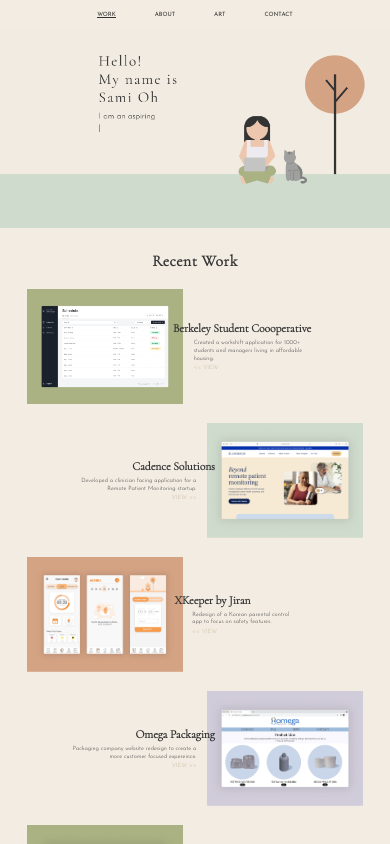
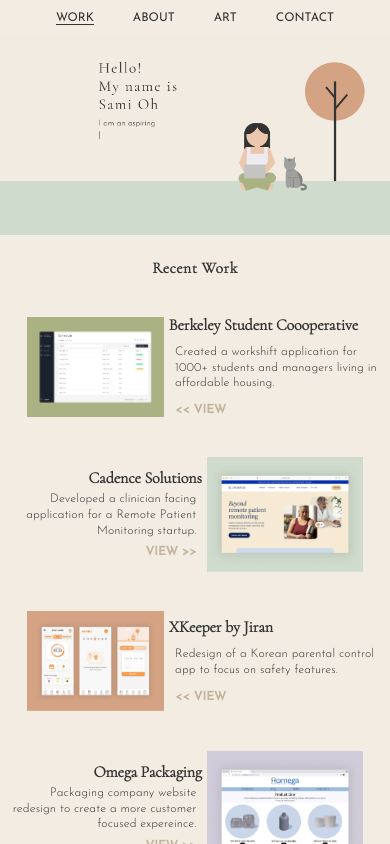
Before and after one commit to 9samioh/samioh, a React (Create React App) app: page /contact in a window 390 px wide. Shown: the top 844 px of the page. Built offline with nearby package versions, Linux system fonts and the light colour scheme.

Commit message:
mobile resume and seo

```diff
--- a/public/index.html
+++ b/public/index.html
@@ -7,7 +7,7 @@
     <meta name="theme-color" content="#000000" />
     <meta
       name="description"
-      content="Web site created using create-react-app"
+      content="Developer portfolio for Sami Oh - Web Developer/Software Engineer and previously a UI/UX designer"
     />
     <link rel="apple-touch-icon" href="%PUBLIC_URL%/logo192.png" />
     <!--
@@ -24,7 +24,7 @@
       work correctly both with client-side routing and a non-root public URL.
       Learn how to configure a non-root public URL by running `npm run build`.
     -->
-    <title>React App</title>
+    <title>Samantha Oh - Portfolio</title>
   </head>
   <body>
     <noscript>You need to enable JavaScript to run this app.</noscript>
--- a/src/components/Navbar/Navbar.module.css
+++ b/src/components/Navbar/Navbar.module.css
@@ -15,3 +15,13 @@
   display: inline;
   border-bottom: 1px solid #333333;
 }
+
+@media (max-width: 768px) {
+  .navlink {
+    font-size: 12px !important;
+  }
+
+  .active {
+    font-size: 12px !important;
+  }
+}
--- a/src/components/WorkComponents/LeftWorkComponent.tsx
+++ b/src/components/WorkComponents/LeftWorkComponent.tsx
@@ -14,15 +14,22 @@
   link: string;
 }) => {
   return (
-    <Stack direction="row" alignItems={"center"} paddingBottom={"5%"}>
+    <Stack
+      direction="row"
+      alignItems={"center"}
+      paddingBottom={"5%"}
+      className={styles.projectCard}
+    >
       <img src={image} alt="bsc" className={styles.leftimg} />
-      <Stack>
+      <Stack className={styles.textFlex}>
         <Typography variant="h2" className={styles.lefttitlefont}>
           {name}
         </Typography>
         <Typography className={styles.leftbodyfont}>{description}</Typography>
         <NavLink to={link} className={styles.navlink}>
-          <Typography className={styles.leftlinkfont}>&lt;&lt; VIEW</Typography>
+          <Typography className={styles.leftlinkfont} fontWeight={600}>
+            &lt;&lt; VIEW
+          </Typography>
         </NavLink>
       </Stack>
     </Stack>
--- a/src/components/WorkComponents/RightWorkComponent.tsx
+++ b/src/components/WorkComponents/RightWorkComponent.tsx
@@ -14,7 +14,12 @@
   link: string;
 }) => {
   return (
-    <Stack direction="row" alignItems={"center"} paddingBottom={"5%"}>
+    <Stack
+      direction="row"
+      alignItems={"center"}
+      paddingBottom={"5%"}
+      className={styles.projectCard}
+    >
       <Stack sx={{ float: "right" }} textAlign={"right"} display={"block"}>
         <Typography variant="h2" className={styles.righttitlefont}>
           {name}
--- a/src/components/WorkComponents/WorkComponents.module.css
+++ b/src/components/WorkComponents/WorkComponents.module.css
@@ -1,3 +1,7 @@
+.projectCard {
+  margin: 0 10%;
+}
+
 .leftimg {
   width: 40%;
   padding-left: 7%;
@@ -6,22 +10,21 @@
 .lefttitlefont {
   transform: translateX(-5%);
   padding-bottom: 2%;
-
 }
 
 .leftbodyfont {
-    font-family: 'sans';
-    font-variation-settings: 'wght' 200;
+  font-family: "sans";
+  font-variation-settings: "wght" 200;
   width: 60%;
   padding-left: 5%;
   padding-bottom: 1%;
 }
 
 .leftlinkfont {
-    font-family: 'sans';
-    font-variation-settings: 'wght' 400;
+  font-family: "sans";
+  font-variation-settings: "wght" 500;
   padding-left: 5%;
-    color: #C3B499;
+  color: #c3b499;
   text-decoration: none;
 }
 
@@ -34,32 +37,80 @@
   transform: translateX(10%);
   padding-bottom: 2%;
   text-align: right;
-float: right
+  float: right;
 }
 
 .rightbodyfont {
-    font-family: 'sans';
-    font-variation-settings: 'wght' 200;
+  font-family: "sans";
+  font-variation-settings: "wght" 200;
   width: 60%;
   padding-right: 5%;
   padding-bottom: 1%;
   float: right;
   text-align: right;
   padding-left: 35%;
-
 }
 
 .rightlinkfont {
   text-align: right;
-    font-family: 'sans';
-    font-variation-settings: 'wght' 400;
+  font-family: "sans";
+  font-variation-settings: "wght" 400;
   padding-right: 5%;
-    color: #C3B499;
+  color: #c3b499;
   text-decoration: none;
-    float: right
-
+  float: right;
 }
 
 .navlink {
   text-decoration: none;
 }
+
+@media (max-width: 768px) {
+  .projectCard {
+    margin: 20px 0 !important;
+  }
+  .leftimg {
+    width: 35% !important;
+  }
+
+  .textFlex {
+    gap: 5px;
+  }
+
+  .lefttitlefont {
+    font-size: 16px !important;
+    width: 100% !important;
+    transform: none !important;
+    margin-left: 5px !important;
+  }
+
+  .leftbodyfont {
+    font-size: 12px !important;
+    width: 90% !important;
+    line-height: 1.3 !important;
+  }
+
+  .leftlinkfont {
+    font-size: 12px !important;
+    font-weight: 600 !important;
+    margin-top: 5px !important;
+  }
+  .righttitlefont {
+    font-size: 16px !important;
+    width: 100% !important;
+    transform: none !important;
+    margin-right: 5px !important;
+  }
+
+  .rightbodyfont {
+    font-size: 12px !important;
+    width: 90% !important;
+    line-height: 1.3 !important;
+  }
+
+  .rightlinkfont {
+    font-size: 12px !important;
+    font-weight: 600 !important;
+    margin-top: 5px !important;
+  }
+}
--- a/src/pages/About/About.module.css
+++ b/src/pages/About/About.module.css
@@ -33,7 +33,7 @@
 }
 
 .link2 {
-    color: #AAB284;
+  color: #aab284;
   text-decoration: none;
   font-weight: bolder;
 }
@@ -44,8 +44,8 @@
 
 .link {
   text-decoration: none;
-    color: #AAB284;
-    font-weight:bolder
+  color: #aab284;
+  font-weight: bolder;
 }
 
 .projects {
@@ -56,3 +56,38 @@
   display: flex;
   align-items: center;
 }
+
+@media (max-width: 768px) {
+  .body {
+    padding: 5% !important;
+  }
+  h2 {
+    font-size: 18px !important;
+    font-weight: 600 !important;
+  }
+  h3 {
+    font-size: 18px !important;
+    font-weight: 600 !important;
+  }
+  p {
+    font-size: 12px !important;
+    line-height: 3.5vw !important;
+  }
+  .halfimg {
+    display: none;
+  }
+  .interests {
+    padding: 0 !important;
+  }
+  .interest1 {
+    width: 30% !important;
+  }
+
+  .contactimg {
+    display: none !important;
+  }
+  .contacttext {
+    width: 80% !important;
+    gap: 10px !important;
+  }
+}
--- a/src/pages/About/About.tsx
+++ b/src/pages/About/About.tsx
@@ -24,16 +24,17 @@
               Background
             </Typography>
             <Typography variant="body2">
-              Hi! My name is Sami and I'm a developer with previous experience
-              as a designer. My coding background comes from my CS courses and
-              involvment in two tech clubs during my time at Berkeley. In
-              college, I gained a lot of technical experience through my
-              on-campus organization called Blueprint, where we built web and
-              mobile applications for non-profits. All of my design skills are
-              from online courses, youtube videos, and a lot of google searches!
-              I gained industry experience throughout the past three years
-              through my current full-time Web Developer role as well as design
-              and software engineering internships in the past. I am always{" "}
+              Hi! My name is Sami and I'm currently working full-time as a web
+              developer with previous experience as a designer. My coding
+              background comes from my CS courses and involvment in two tech
+              clubs during my time at Berkeley. In college, I gained a lot of
+              technical experience through my on-campus organization called
+              Blueprint, where we built web and mobile applications for
+              non-profits. All of my design skills are from online courses,
+              youtube videos, and a lot of google searches! I gained industry
+              experience throughout the past three years through my current
+              full-time Web Developer role as well as design and software
+              engineering internships in the past. I am always{" "}
               <span style={{ fontWeight: "bolder" }}>
                 looking for open roles in software engineering
               </span>{" "}
@@ -52,6 +53,7 @@
           style={{ padding: "10% 0 5% 0" }}
           direction={"row"}
           justifyContent={"center"}
+          className={styles.interests}
         >
           <Stack className={styles.interest1}>
             <img
--- a/src/pages/Contact/Contact.tsx
+++ b/src/pages/Contact/Contact.tsx
@@ -19,7 +19,7 @@
         >
           <img src={contact} alt="contact" className={styles.contactimg} />
 
-          <Stack sx={{ width: "30%" }}>
+          <Stack sx={{ width: "30%" }} className={styles.contacttext}>
             <Typography variant="h2" className={styles.smallpadding}>
               Contact Me!
             </Typography>
@@ -50,7 +50,7 @@
             <div>
               <a
                 className={styles.link2}
-                href="https://drive.google.com/file/d/1VE-5CvzKy00ap0mXMIRyEHI3X2yMoG3K/view?usp=sharing"
+                href="https://drive.google.com/file/d/1k-4VtPUgv_UMOVxjwr58ovGqr5wedChr/view?usp=sharing"
                 target="_blank"
                 rel="noopener noreferrer"
               >
```
Lines whose indentation alone changed are shown as unchanged.
